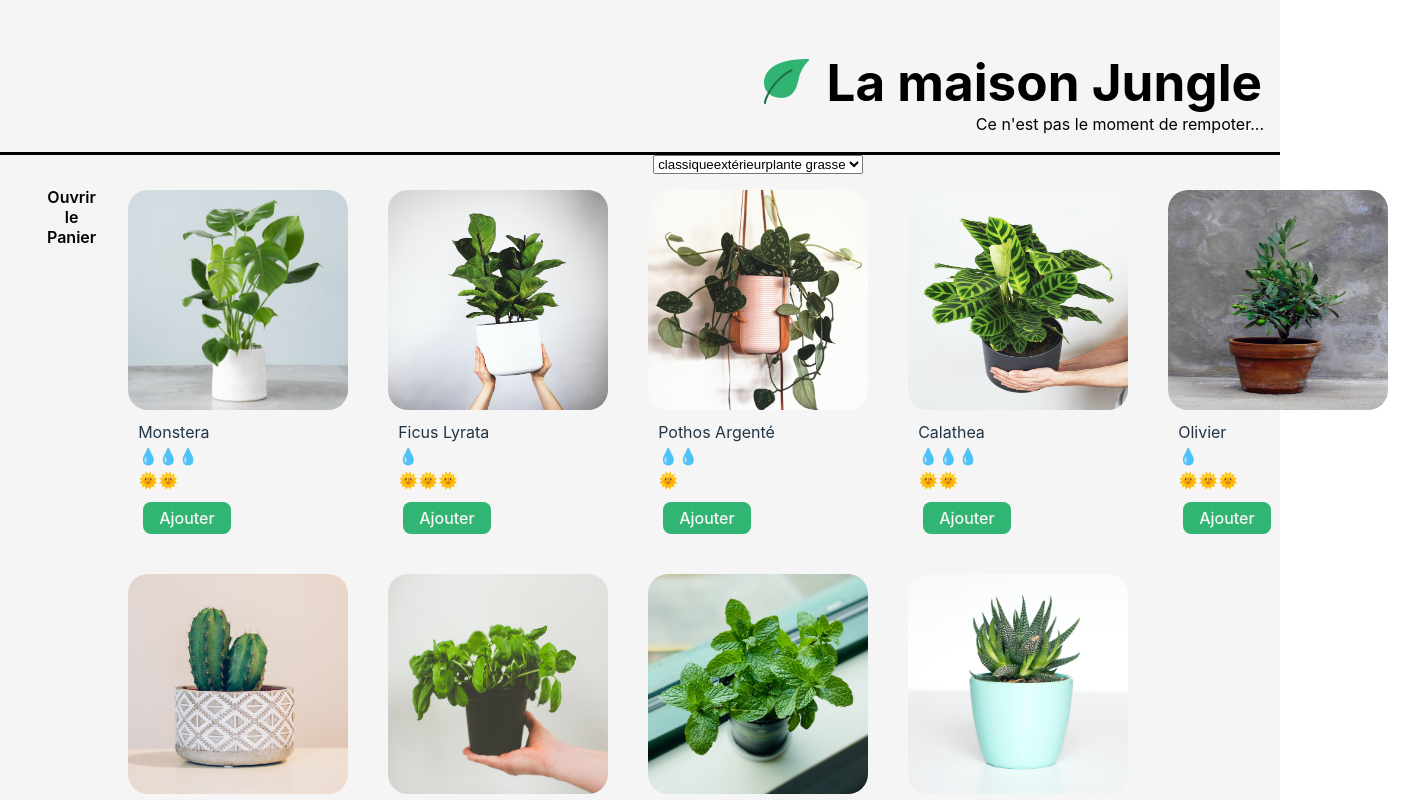
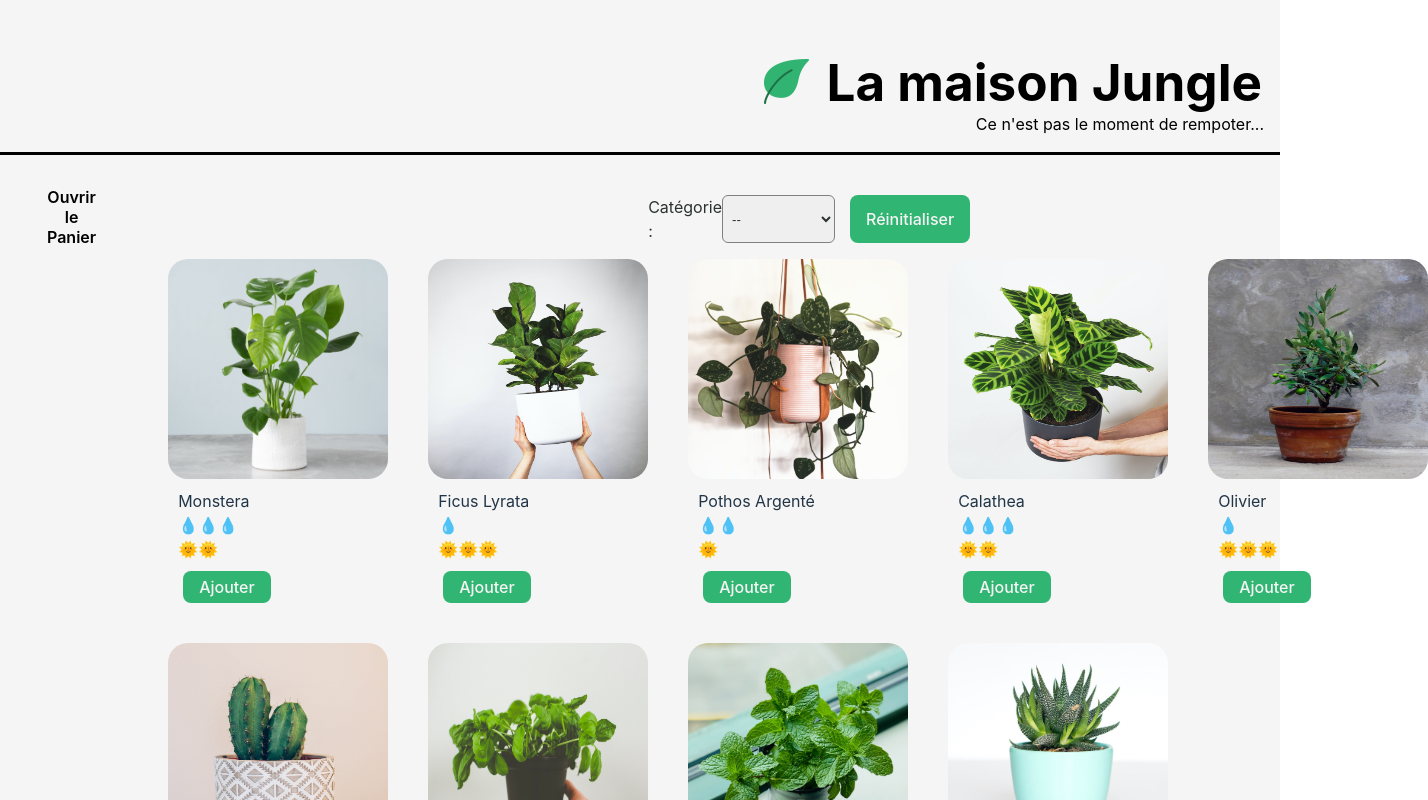
Before and after one commit to TheCrazyHitomi/la-maison-jungle, a React (Vite) app: page / in a window 1280 px wide. Shown: the top 800 px of the page, 1428 px wide, since content can reach past the window. Built offline with nearby package versions, Linux system fonts and the light colour scheme.

Commit message:
create category selector component

```diff
--- a/src/components/Categories.jsx
+++ b/src/components/Categories.jsx
@@ -1,14 +1,20 @@
-export const Categories = ({categories}) => {
+import "../styles/Categories.css"
+
+export const Categories = ({categories, selectedCategory, setSelectedCategory}) => {
+
+
 
     return(
-        <select name="" id="">
-        <option>
-            <ul>
-                {categories.map((cat) => (
-                    <li key={cat}>{cat}</li>
-                ))}
-            </ul>
-        </option>
-        </select>
+        <div>
+            <label  className="lmj-category" >Catégorie :
+                <select name="Catégorie" value={selectedCategory} onChange={e => setSelectedCategory(e.target.value)}>
+                    <option value="">--</option>
+                    {categories.map((category) => (
+                        <option key={category}>{category}</option>
+                    ))}
+                </select>
+                <button onClick={() => setSelectedCategory("")}>Réinitialiser</button>
+            </label>
+        </div>
     )
 }
--- a/src/components/ShoppingList.jsx
+++ b/src/components/ShoppingList.jsx
@@ -1,9 +1,12 @@
 import { plantList } from "../datas/plantList.jsx"
-import "../styles/shoppingList.css"
+import { Categories } from "./Categories.jsx"
+import { useState } from "react"
+
 import PlantItem from "./plantItem.jsx"
 import BestSales from "./bestSales.jsx"
 import SpecialOffer from "./specialOffer.jsx"
-import { Categories } from "./Categories.jsx"
+
+import "../styles/shoppingList.css"
 
 
 const ShoppingList = ({cart,setCart}) =>{
@@ -49,11 +52,17 @@ const ShoppingList = ({cart,setCart}) =>{
             }
         }
 
+        const [selectedCategory, setSelectedCategory] = useState("")
+
+
+
 	return (
 		<div className="lmj-hero">
-			<Categories categories={categories}/>
+			<Categories categories={categories} selectedCategory={selectedCategory} setSelectedCategory={setSelectedCategory}/>
+
 			<ul className='lmj-plant-list' >
-            {plantList.map(({ id, cover, name, water, light, price}) => (
+                {plantList.map(({ id, cover, name, water, light, price, category}) =>
+                    !selectedCategory || selectedCategory === category ? (
                     <div key={id}>
                         <PlantItem
                             id={id}
@@ -65,7 +74,8 @@ const ShoppingList = ({cart,setCart}) =>{
                         />
                         <button onClick={() => addToCart(name, price)}>Ajouter</button>
                     </div>
-            ))}
+                ) : null
+            )}
 
 			</ul>
 		</div>
--- a/src/components/cart.jsx
+++ b/src/components/cart.jsx
@@ -1,6 +1,6 @@
 import { useState } from "react";
 import "../styles/cart.css"
-import { use } from "react";
+
 
 // const totalPanier = Number(monstera + lierre + bouquet);
 // console.log(totalPanier);
--- a/src/styles/App.css
+++ b/src/styles/App.css
@@ -1,3 +1,7 @@
+:root {
+  color-scheme: only light;
+}
+
 body{
   background-color: whitesmoke;
 
--- /dev/null
+++ b/src/styles/Categories.css
@@ -0,0 +1,15 @@
+.lmj-category{
+    width: 300px;
+    display: flex;
+    justify-content: space-evenly;
+    color: rgb(42, 51, 48);
+}
+
+select{
+    color: rgb(42, 51, 48);
+    padding: 5px;
+    border-radius: 6px;
+    border:1px solid grey;
+    cursor: pointer;
+
+}
--- a/src/styles/shoppingList.css
+++ b/src/styles/shoppingList.css
@@ -17,6 +17,7 @@
 }
 
 .lmj-hero{
+	margin: 40px;
 	width: 100%;
 	display: flex;
 	flex-direction: column;
```
Lines whose indentation alone changed are shown as unchanged.
